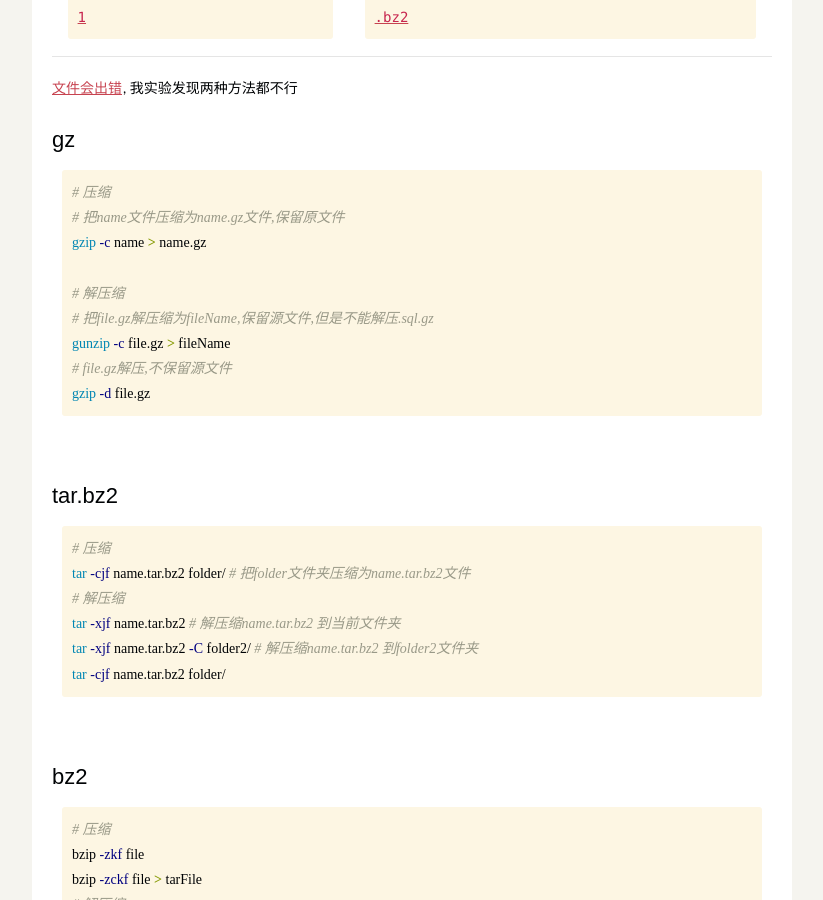
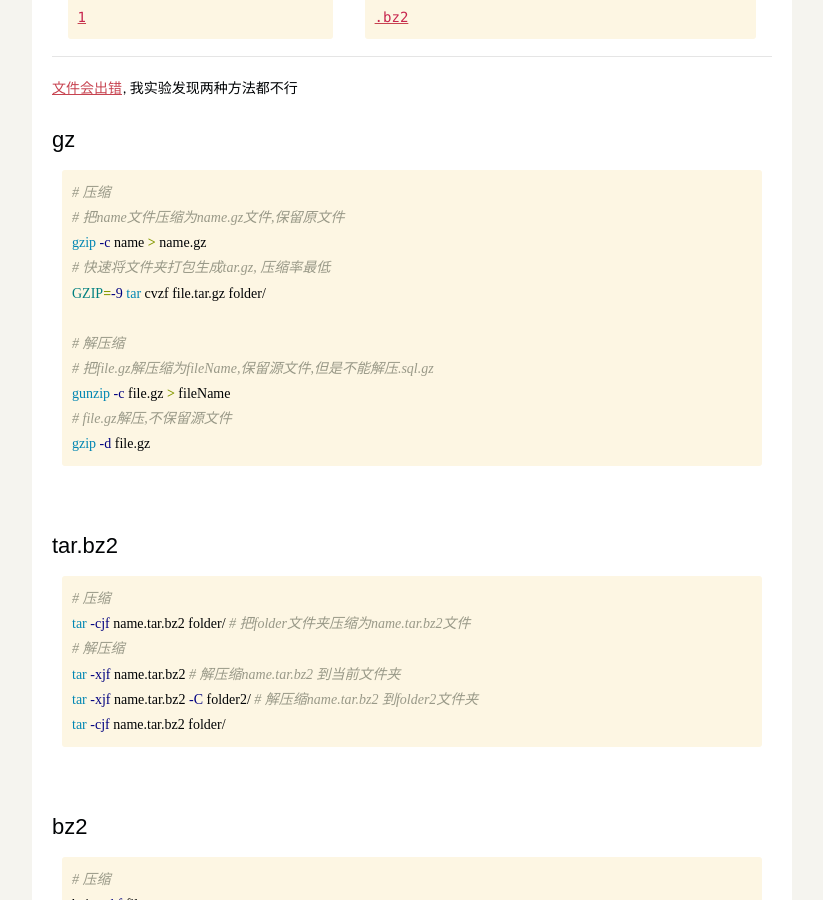
Before and after one commit to iampkuhz/iampkuhz.github.io, a Jekyll site: the page built from _posts/2015-04-09-linux-压缩-解压缩-命令整理.markdown, in a window 1280 px wide and 900 px high, scrolled down 1077 px. Shown: the whole window, without its empty margins (228-1051 px from the left). Built offline with Jekyll 4.4.1, drawn with Linux system fonts in a browser that asks for light colours; nearby versions of some CDN libraries; some web fonts are replaced; comment, search, counter and statistics services are not loaded.

Commit message:
增加linux 压缩

```diff
--- a/_posts/2015-04-09-linux-压缩-解压缩-命令整理.markdown
+++ b/_posts/2015-04-09-linux-压缩-解压缩-命令整理.markdown
@@ -23,6 +23,8 @@ tar.bz2, gz, zip
 # 压缩
 # 把name文件压缩为name.gz文件,保留原文件
 gzip -c name > name.gz
+# 快速将文件夹打包生成tar.gz, 压缩率最低
+GZIP=-9 tar cvzf file.tar.gz folder/
 
 # 解压缩
 # 把file.gz解压缩为fileName,保留源文件,但是不能解压.sql.gz
```
